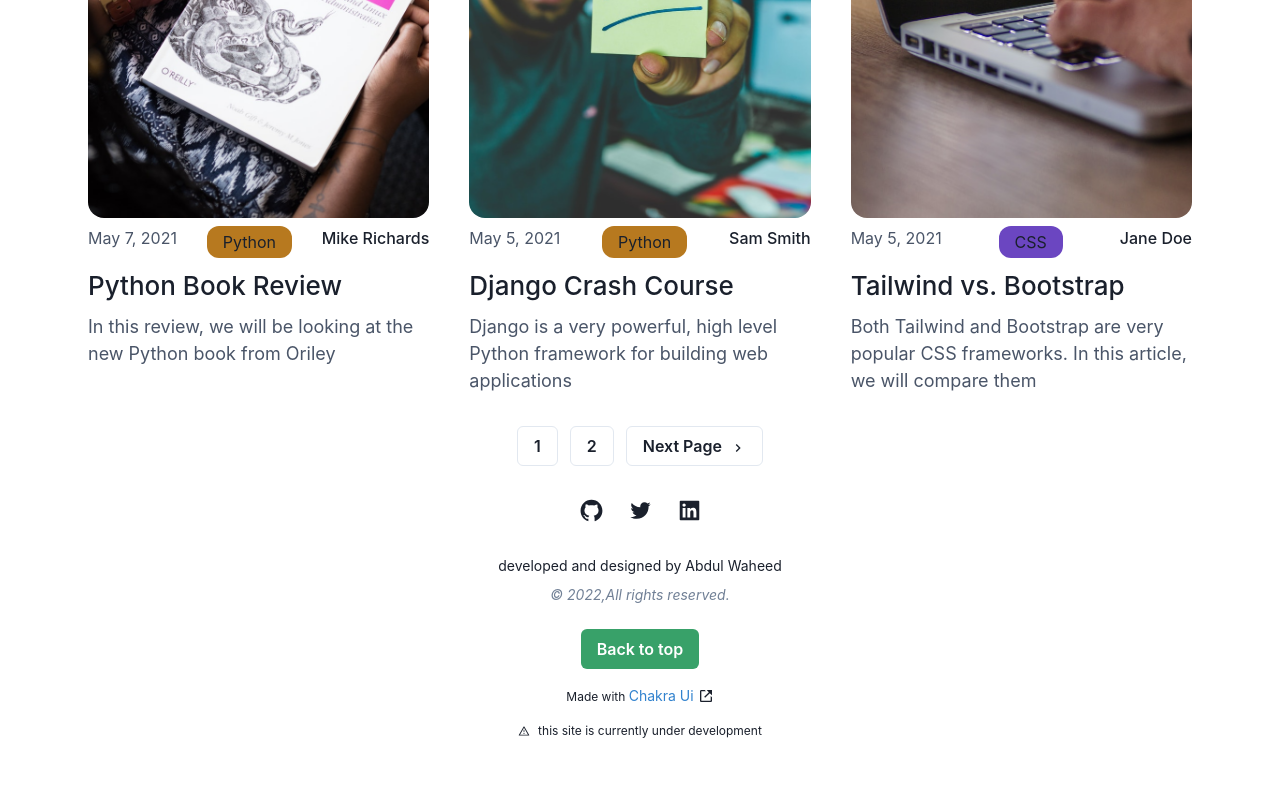
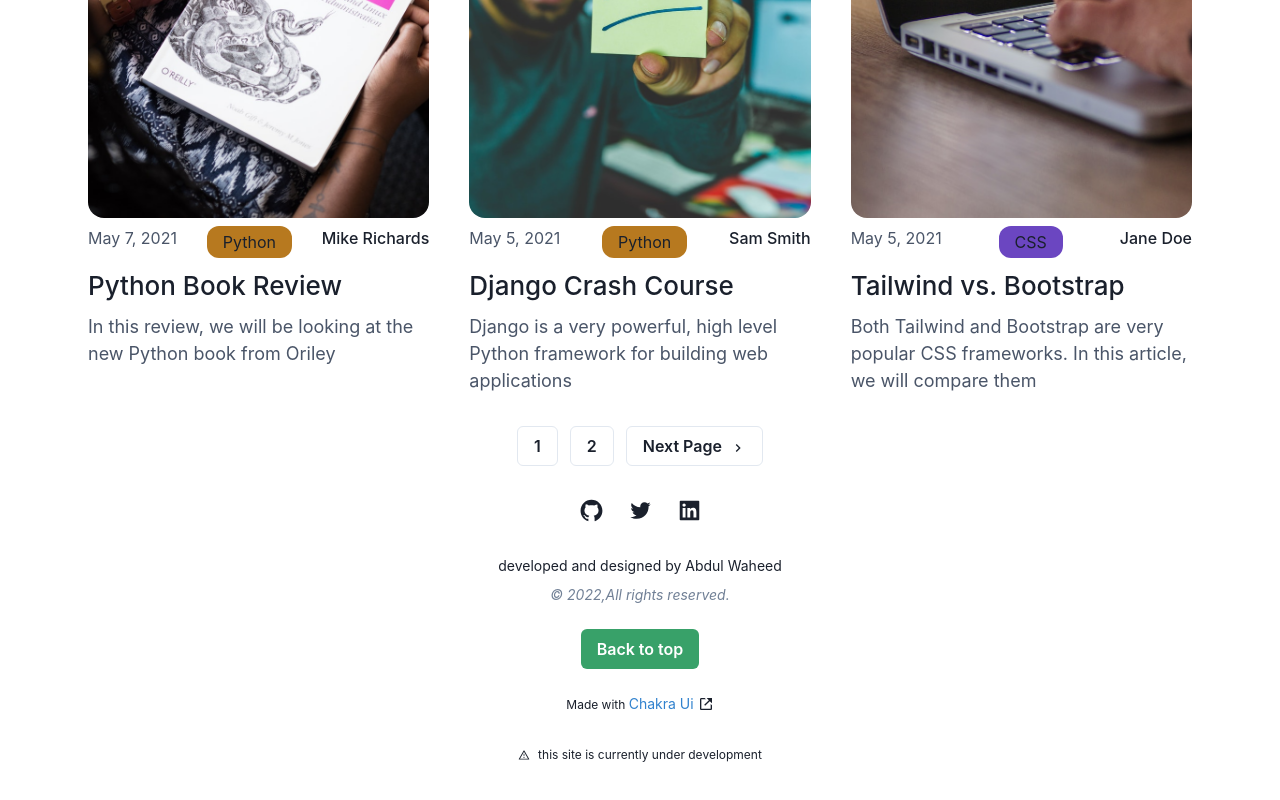
Before and after one commit to waheed-dev/markdown-blog, a Next.js app: page /blog/page/1 in a window 1280 px wide. Shown: the part 1222-2022 px from the top of the page. Built offline with nearby package versions, Linux system fonts and the light colour scheme.

Commit message:
building footer

```diff
--- a/components/Footer.js
+++ b/components/Footer.js
@@ -21,14 +21,14 @@ const Footer = () => {
                 <Text fontSize={'sm'} mb={'2'}>developed and designed by Abdul Waheed</Text>
                 <Text fontStyle={'italic'} color={'gray.500'} fontSize={'sm'}>© 2022,All rights reserved.</Text>
                 <Button bgColor={'green.500'} _hover={{backgroundColor : 'green.600'}} color={'white'} _dark={{backgroundColor : 'green.400'}} onClick={scrollToTop} mt={'6'} >Back to top</Button>
-                <Box display={'flex'} justifyContent={'center'} gap={'1'} alignItems={'center'} mb={'2'} mt={'4'}>
+                <Box display={'flex'} justifyContent={'center'} gap={'1'} alignItems={'center'} mb={'2'} mt={'6'}>
                     <Text fontSize={'xs'}>Made with <Link color={'blue.500'} fontSize={'sm'} href={'https://chakra-ui.com/'} isExternal>
                         Chakra Ui
                     </Link>
                     </Text>
                     <BiLinkExternal/>
                 </Box>
-                <Text fontSize={'xs'} mb={'2'} display={'flex'} justifyContent={'center'} alignItems={'center'} gap={'2'} mt={'4'}><AiOutlineWarning/> this site is currently under development</Text>
+                <Text fontSize={'xs'} mb={'2'} display={'flex'} justifyContent={'center'} alignItems={'center'} gap={'2'} mt={'8'}><AiOutlineWarning/> this site is currently under development</Text>
             </Box>
 
         </Box>
```
